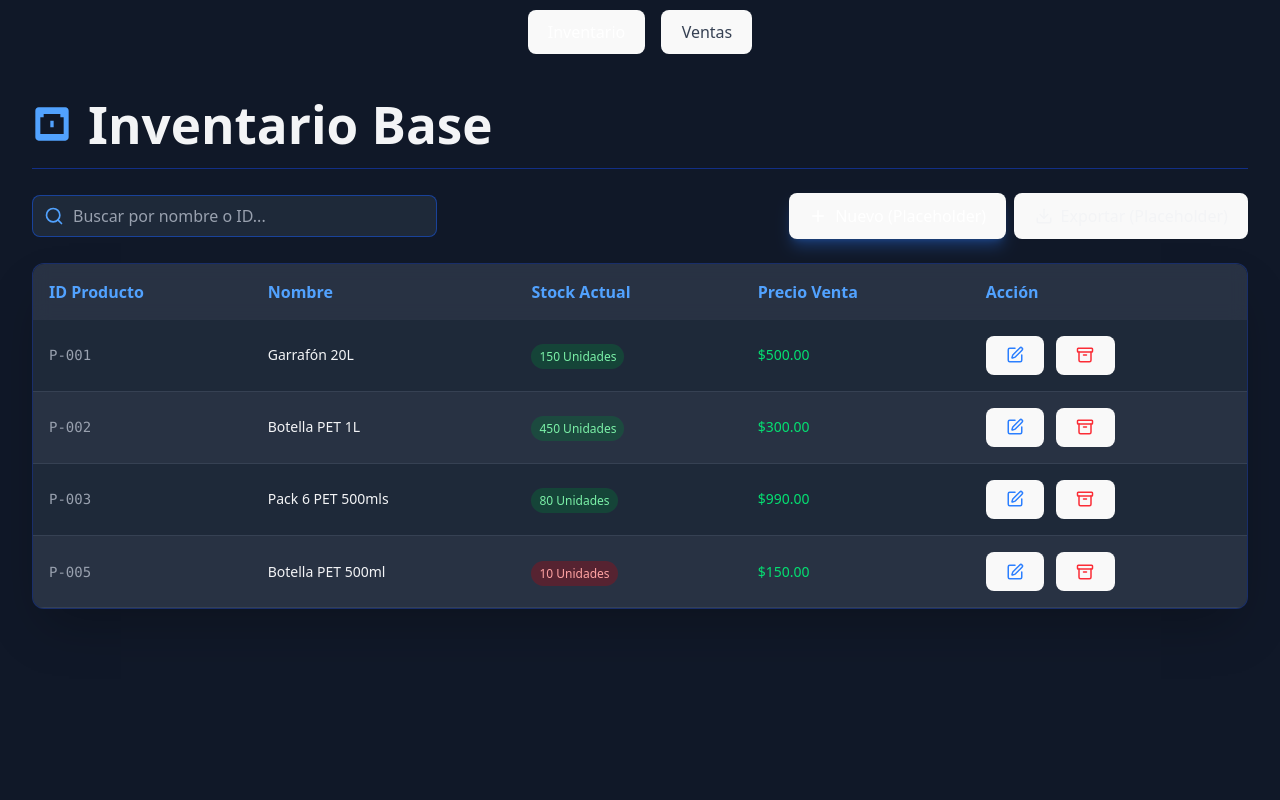
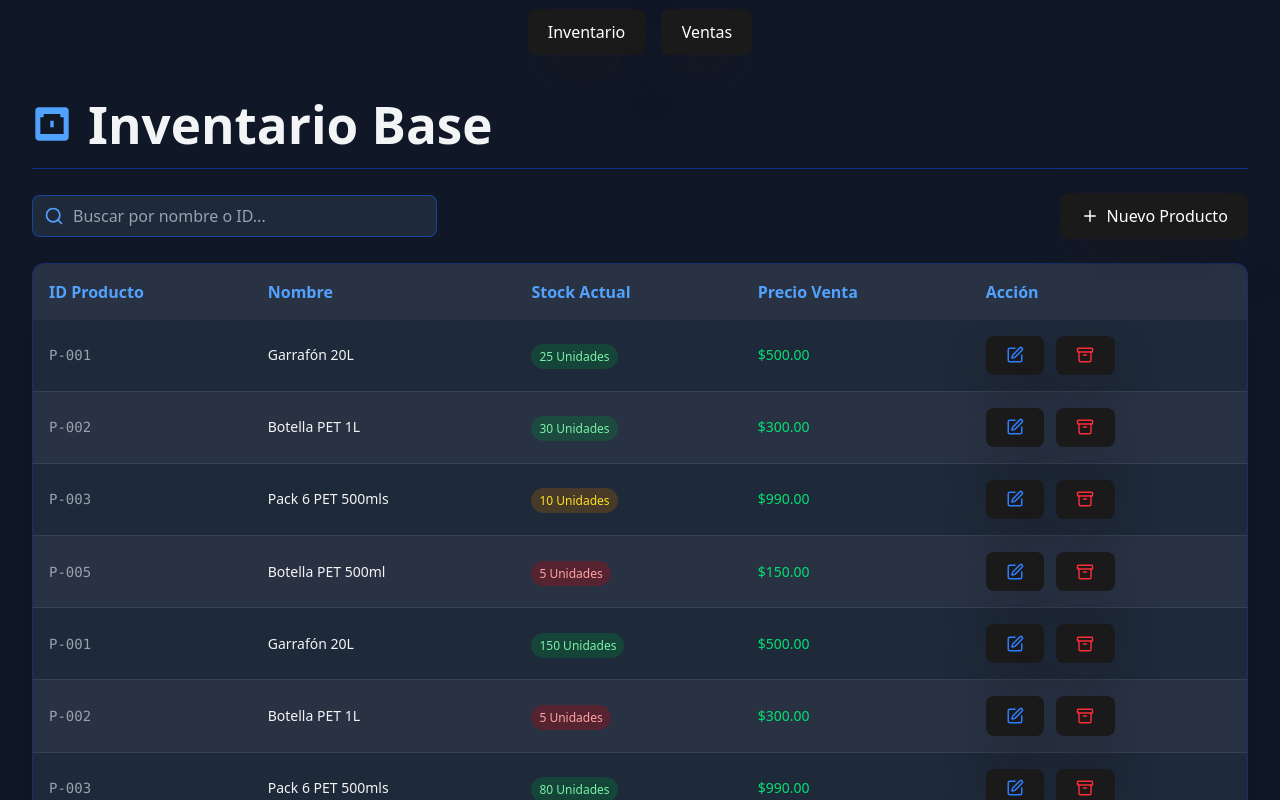
Before and after one commit to FranexMT/GestorPlantaAgua, a React (Vite) app in the folder c_appi/: page / in a window 1280 px wide. Shown: the top 800 px of the page. Built offline with nearby package versions, Linux system fonts and the light colour scheme.

Commit message:
Se modifico la ventana de inventario

```diff
--- a/c_appi/src/App.jsx
+++ b/c_appi/src/App.jsx
@@ -13,21 +13,13 @@ function App() {
             <div className="flex items-center space-x-4">
               <button
                 onClick={() => setActiveScreen('inventory')}
-                className={`px-3 py-2 rounded-md text-sm font-medium ${
-                  activeScreen === 'inventory'
-                    ? 'bg-blue-600 text-white'
-                    : 'text-gray-700 hover:bg-blue-100'
-                }`}
+                className={`relative inline-block p-px font-semibold leading-6 text-white bg-gray-800 shadow-2xl cursor-pointer rounded-xl shadow-zinc-900 transition-transform duration-300 ease-in-out hover:scale-105 active:scale-95`}
               >
                 Inventario
               </button>
               <button
                 onClick={() => setActiveScreen('sales')}
-                className={`px-3 py-2 rounded-md text-sm font-medium ${
-                  activeScreen === 'sales'
-                    ? 'bg-blue-600 text-white'
-                    : 'text-gray-700 hover:bg-blue-100'
-                }`}
+                className={`relative inline-block p-px font-semibold leading-6 text-white bg-gray-800 shadow-2xl cursor-pointer rounded-xl shadow-zinc-900 transition-transform duration-300 ease-in-out hover:scale-105 active:scale-95`}
               >
                 Ventas
               </button>
--- a/c_appi/src/index.css
+++ b/c_appi/src/index.css
@@ -45,9 +45,7 @@ button {
   cursor: pointer;
   transition: border-color 0.25s;
 }
-button:hover {
-  border-color: #646cff;
-}
+
 button:focus,
 button:focus-visible {
   outline: 4px auto -webkit-focus-ring-color;
@@ -61,7 +59,5 @@ button:focus-visible {
   a:hover {
     color: #747bff;
   }
-  button {
-    background-color: #f9f9f9;
-  }
+
 }
--- a/c_appi/src/screens/InventoryScreen.jsx
+++ b/c_appi/src/screens/InventoryScreen.jsx
@@ -1,13 +1,19 @@
 import React, { useState, useMemo } from 'react';
 import { Plus, Download, Search, Edit, Eye, Archive } from 'lucide-react';
-// Se asume que este entorno tiene Tailwind CSS configurado.
 
 // --- DATOS DE EJEMPLO SIMULADOS (Para que la tabla se vea llena) ---
 const mockInventoryData = [
+
+    { id: 'P-001', name: 'Garrafón 20L', stock: 25, price: 500.00, lastUpdate: '25/09/2025' },
+    { id: 'P-002', name: 'Botella PET 1L', stock: 30, price: 300.00, lastUpdate: '25/09/2025' },
+    { id: 'P-003', name: 'Pack 6 PET 500mls', stock: 10, price: 990.00, lastUpdate: '24/09/2025' },
+    { id: 'P-005', name: 'Botella PET 500ml', stock: 5, price: 150.00, lastUpdate: '25/09/2025' }, // Bajo stock
+
     { id: 'P-001', name: 'Garrafón 20L', stock: 150, price: 500.00, lastUpdate: '25/09/2025' },
-    { id: 'P-002', name: 'Botella PET 1L', stock: 450, price: 300.00, lastUpdate: '25/09/2025' },
+    { id: 'P-002', name: 'Botella PET 1L', stock: 5, price: 300.00, lastUpdate: '25/09/2025' },
     { id: 'P-003', name: 'Pack 6 PET 500mls', stock: 80, price: 990.00, lastUpdate: '24/09/2025' },
     { id: 'P-005', name: 'Botella PET 500ml', stock: 10, price: 150.00, lastUpdate: '25/09/2025' }, // Bajo stock
+    { id: 'P-001', name: 'Garrafón 20L', stock: 75, price: 500.00, lastUpdate: '25/09/2025' },
 ];
 
 export default function App() {
@@ -56,17 +62,10 @@ export default function App() {
                 <div className="flex gap-2 w-full md:w-auto">
                     <button
                         onClick={() => handleActionPlaceholder('Crear Nuevo', 'N/A')}
-                        className="flex items-center justify-center flex-1 md:flex-none gap-2 bg-blue-600 text-white font-bold py-2 px-4 rounded-lg hover:bg-blue-700 transition-colors shadow-lg shadow-blue-500/30"
+                        className="flex items-center gap-2 relative p-px font-semibold leading-6 text-white bg-gray-800 shadow-2xl cursor-pointer rounded-xl shadow-zinc-900 transition-transform duration-300 ease-in-out hover:scale-105 active:scale-95"
                     >
                         <Plus size={18} />
-                        Nuevo (Placeholder)
-                    </button>
-                    <button
-                        onClick={() => handleActionPlaceholder('Exportar', 'N/A')}
-                        className="flex items-center justify-center flex-1 md:flex-none gap-2 bg-gray-700 text-gray-100 font-bold py-2 px-4 border border-gray-600 rounded-lg hover:bg-gray-600 transition-colors"
-                    >
-                        <Download size={18} />
-                        Exportar (Placeholder)
+                        Nuevo Producto
                     </button>
                 </div>
             </div>
@@ -87,11 +86,13 @@ export default function App() {
                         {filteredData.map((product, index) => {
                             const rowClass = index % 2 === 0 ? 'bg-gray-800' : 'bg-gray-700/50';
 
-                            // Lógica de StockBadge inline
-                            const stockLow = product.stock < 50;
-                            const stockBadgeClasses = stockLow
-                                ? 'bg-red-700/30 text-red-300'
-                                : 'bg-green-700/30 text-green-300';
+                            let stockBadgeClasses = 'bg-green-700/30 text-green-300'; // Suficiente stock
+
+                            if (product.stock < 10) {
+                                stockBadgeClasses = 'bg-red-700/30 text-red-300'; // Muy bajo
+                            } else if (product.stock < 20) {
+                                stockBadgeClasses = 'bg-yellow-700/30 text-yellow-300'; // Advertencia
+                            }
 
                             return (
                                 <tr
@@ -110,15 +111,21 @@ export default function App() {
                                         <div className="flex gap-3">
                                             <button
                                                 onClick={() => handleActionPlaceholder('Editar', product.id)}
-                                                className="text-blue-500 hover:text-blue-300"
-                                                title="Editar Producto (Placeholder)"
+
+                                                className="relative inline-block p-px font-semibold leading-6 text-blue-500
+                                                hover:text-blue-300 bg-gray-800 shadow-2xl cursor-pointer rounded-xl shadow-zinc-900
+                                                transition-transform duration-300 ease-in-out hover:scale-115 active:scale-95 hover:ring-2 hover:ring-blue-500"
+                                                title="Editar Producto"
                                             >
                                                 <Edit size={18} />
                                             </button>
                                             <button
                                                 onClick={() => handleActionPlaceholder('Archivar', product.id)}
-                                                className="text-red-500 hover:text-red-300"
-                                                title="Archivar/Eliminar (Placeholder)"
+
+                                                className="relative inline-block p-px font-semibold leading-6 text-red-500
+                                                hover:text-red-300 bg-gray-800 shadow-2xl cursor-pointer rounded-xl shadow-zinc-900
+                                                transition-transform duration-300 ease-in-out hover:scale-115 active:scale-95 hover:ring-2 hover:ring-red-500"
+                                                title="Archivar/Eliminar"
                                             >
                                                 <Archive size={18} />
                                             </button>
```
